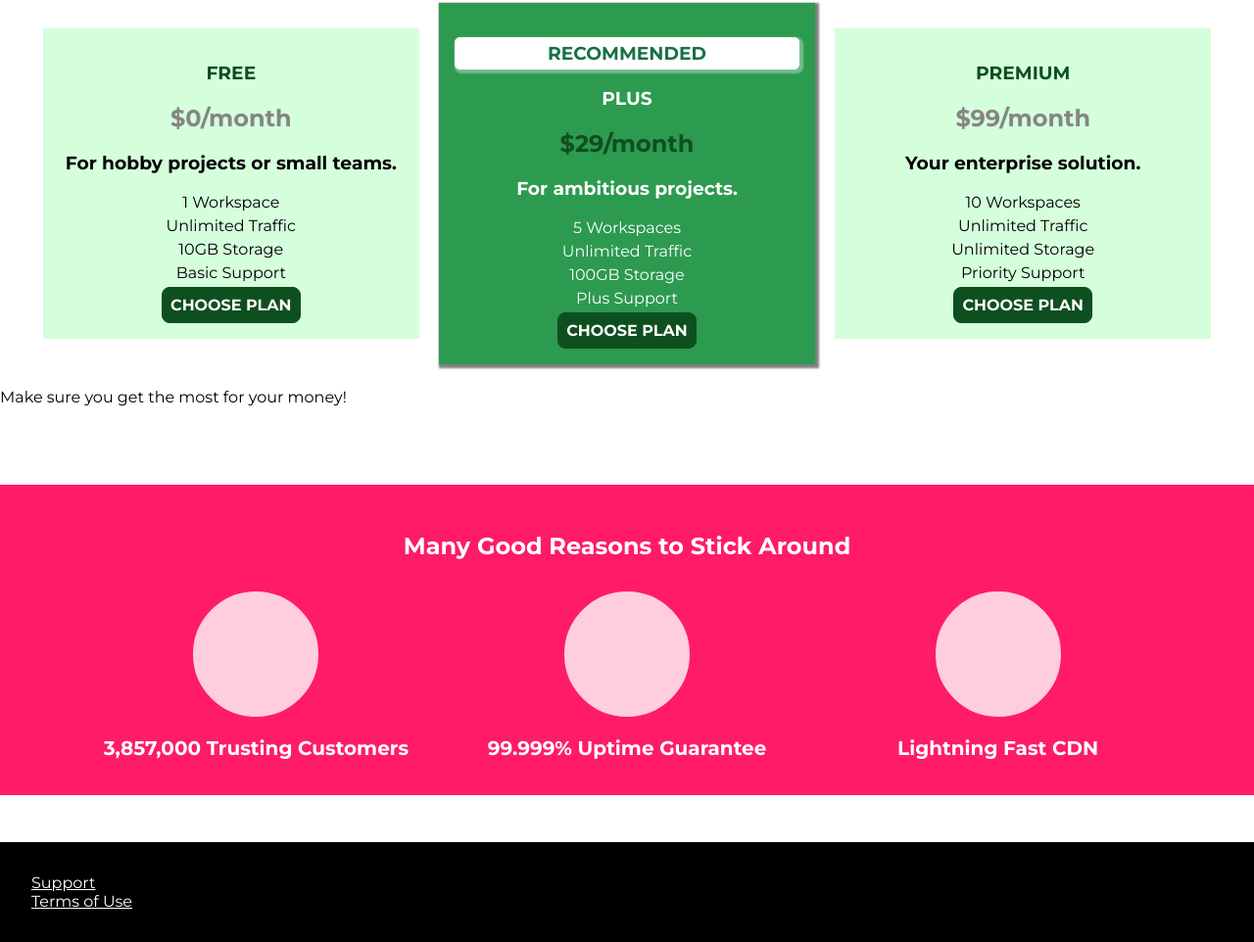
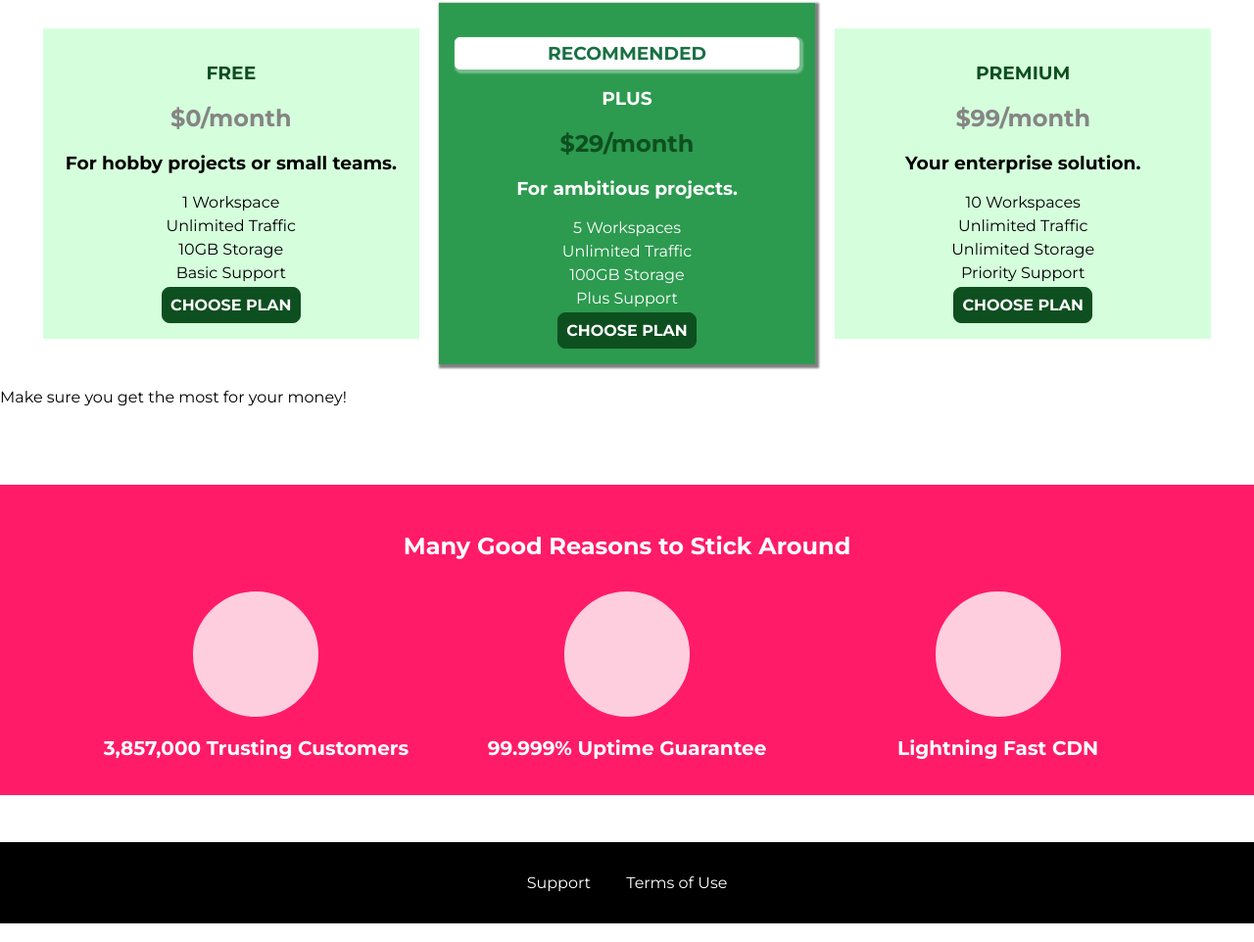
Before and after one commit to paolopci/Css_Course, a plain HTML site: page 5. Practicing the Basics/index.html in a window 1280 px wide. Shown: the part 645-1607 px from the top of the page at 98% size. Drawn offline with Linux system fonts and the light colour scheme.

Commit message:
setting links in footer section

```diff
--- a/5. Practicing the Basics/main.css
+++ b/5. Practicing the Basics/main.css
@@ -219,8 +219,15 @@ div.div-items {
     list-style: none;
     margin: 0;
     padding: 0;
+    text-align: center;
+}
+
+.main-footer__link {
+    display: inline-block;
+    margin: 0 16px;
 }
 
 .main-footer__link a {
     color: white;
+    text-decoration: none;
 }
```
